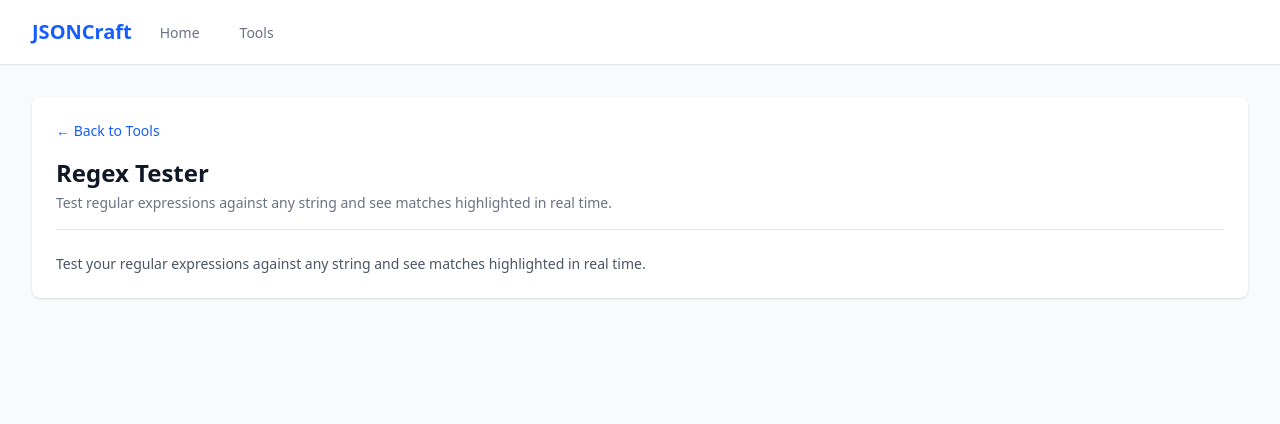
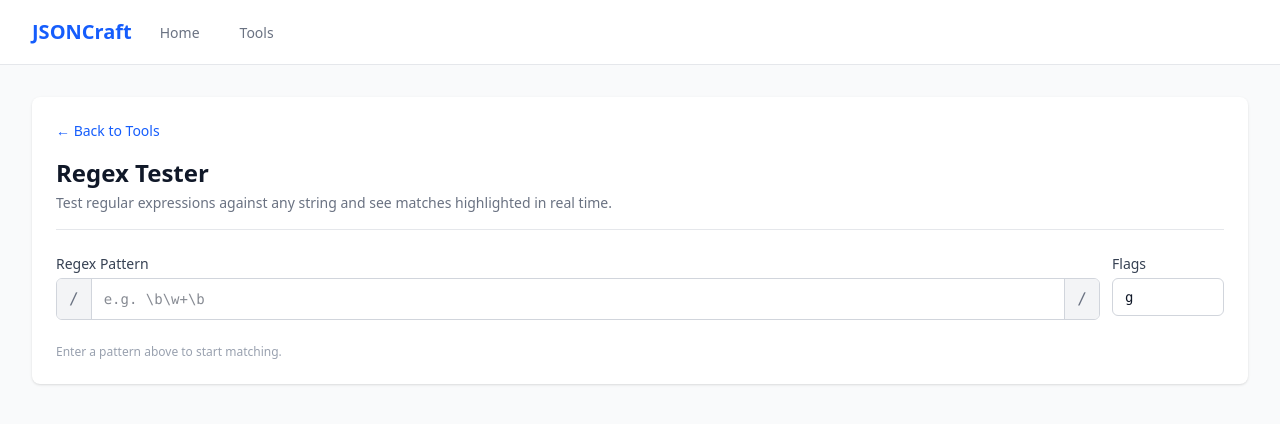
Before and after one commit to binay-das/json-craft, a React (Vite) app: page /tool/regex-tester in a window 1280 px wide. Shown: the top 424 px of the page. Built offline with nearby package versions, Linux system fonts and the light colour scheme.

Commit message:
feat: add regex pattern and flags input controls

```diff
--- a/src/pages/RegexTester.tsx
+++ b/src/pages/RegexTester.tsx
@@ -1,9 +1,52 @@
+import { useState } from 'react';
+
 export default function RegexTester() {
+  const [pattern, setPattern] = useState<string>('');
+  const [flags, setFlags] = useState<string>('g');
+
+
   return (
     <div className="flex flex-col gap-6">
-      <p className="text-gray-600 text-sm">
-        Test your regular expressions against any string and see matches highlighted in real time.
-      </p>
+      <div className="flex gap-3 items-start">
+        <div className="flex-1 flex flex-col gap-1">
+          <label htmlFor="regex-pattern" className="text-sm font-medium text-gray-700">
+            Regex Pattern
+          </label>
+          <div className="flex items-center border border-gray-300 rounded-md overflow-hidden focus-within:ring-2 focus-within:ring-blue-500">
+            <span className="px-3 py-2 bg-gray-100 text-gray-500 select-none border-r border-gray-300 font-mono">/</span>
+            <input
+              id="regex-pattern"
+              type="text"
+              value={pattern}
+              onChange={(e) => setPattern(e.target.value)}
+              placeholder="e.g. \b\w+\b"
+              className="flex-1 px-3 py-2 font-mono text-sm outline-none bg-white"
+              spellCheck={false}
+            />
+            <span className="px-3 py-2 bg-gray-100 text-gray-500 select-none border-l border-gray-300 font-mono">/</span>
+          </div>
+        </div>
+
+        <div className="flex flex-col gap-1 w-28">
+          <label htmlFor="regex-flags" className="text-sm font-medium text-gray-700">
+            Flags
+          </label>
+          <input
+            id="regex-flags"
+            type="text"
+            value={flags}
+            onChange={(e) => setFlags(e.target.value.replace(/[^gimsuy]/g, ''))}
+            placeholder="gi"
+            maxLength={6}
+            className="w-full px-3 py-2 font-mono text-sm border border-gray-300 rounded-md outline-none focus:ring-2 focus:ring-blue-500"
+            spellCheck={false}
+          />
+        </div>
+      </div>
+
+      {(!pattern.trim()) && (
+        <p className="text-xs text-gray-400">Enter a pattern above to start matching.</p>
+      )}
     </div>
   );
 }
```
